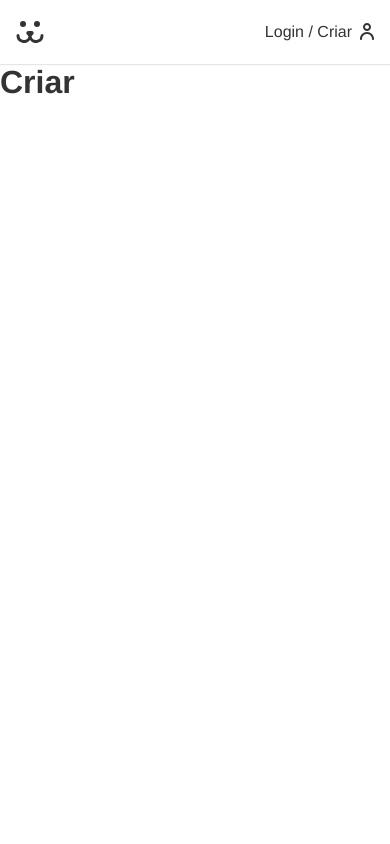
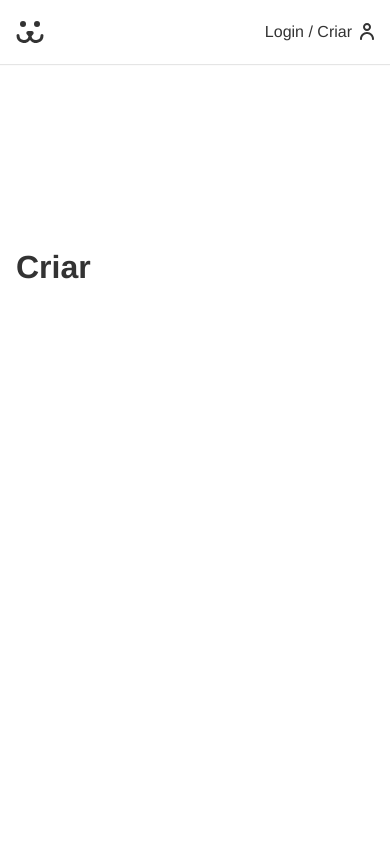
Before and after one commit to kabitschke/projetoDogs, a Next.js app: page /login/criar in a window 390 px wide. Shown: the top 844 px of the page. Built offline with nearby package versions, Linux system fonts and the light colour scheme.

Commit message:
login layout

```diff
--- /dev/null
+++ b/src/app/login/layout.tsx
@@ -0,0 +1,8 @@
+import styles from './login.module.css';
+export default function LoginLayout({ children }: { children: React.ReactNode }) {
+  return (
+    <div className={styles.login}>
+      <div className={styles.forms}>{children}</div>
+    </div>
+  );
+}
--- /dev/null
+++ b/src/app/login/login.module.css
@@ -0,0 +1,31 @@
+.login {
+  display: grid;
+  grid-template-columns: 1fr 1fr;
+  min-height: 100vh;
+  gap: 2rem;
+}
+
+.login::before {
+  display: block;
+  content: '';
+  background: url('/assets/login.jpg') no-repeat center center;
+  background-size: cover;
+}
+
+.forms {
+  max-width: 30rem;
+  padding: 1rem;
+  margin-top: 20vh;
+}
+
+@media (max-width: 40rem) {
+  .login {
+    grid-template-columns: 1fr;
+  }
+  .login::before {
+    display: none;
+  }
+  .forms {
+    max-width: 100%;
+  }
+}
```
